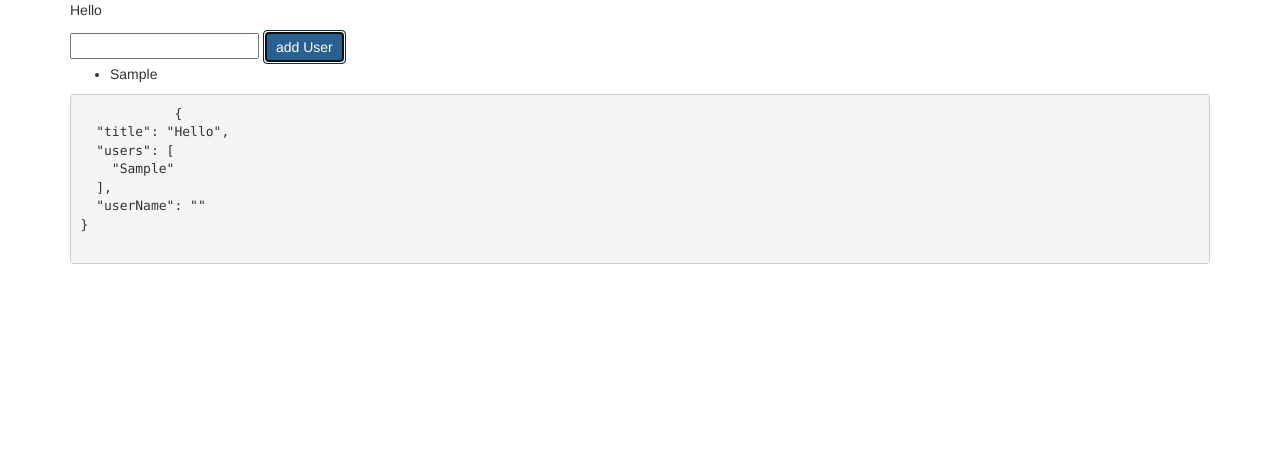
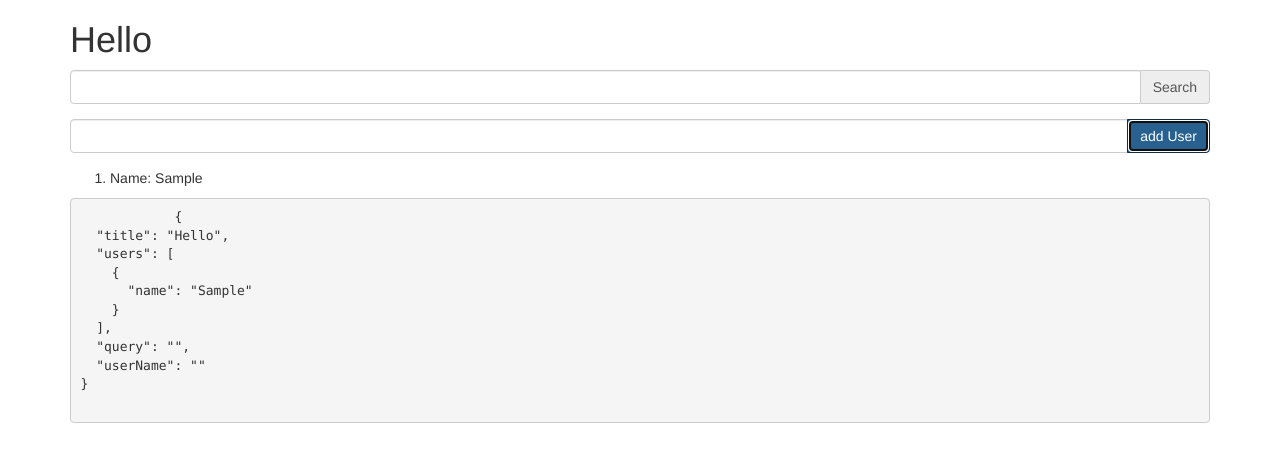
Before and after one commit to shamaDmitry/angular-test-app, a plain HTML site: page index.html in a window 1280 px wide. Both pictures are taken after typing "Sample" into the empty fields and a click on the button "add User". Drawn offline with nearby package versions, Linux system fonts and the light colour scheme.

Commit message:
add filter

```diff
--- a/index.html
+++ b/index.html
@@ -8,25 +8,38 @@
 </head>
 <body ng-cloak ng-controller="MainController as main">
     <div class="container">
-        <p>
+        <h1>
             {{ main.title }}
-        </p>
+        </h1>
+
+        <div class="form-group input-group">
+            <input class="form-control"
+            type="text"
+            ng-model="main.query"
+            ng-model-options="{debounce: 500}"
+            ng-change="main.search()">
+
+            <span class="input-group-addon">Search</span>
+        </div>
 
         <form>
-            <input type="text" ng-model="main.userName">
+            <div class="form-group input-group">
+                <input class="form-control" type="text" ng-model="main.userName">
 
-            <button class="btn btn-primary" ng-click="main.addUser(main.userName)">
-                add User
-            </button>
+                <span class="input-group-btn">
+                    <button class="btn btn-primary "
+                       ng-click="main.addUser(main.userName)">
+                        add User
+                    </button>
+                </span>
+            </div>
         </form>
 
-
-
-        <ul>
-            <li ng-repeat="user in main.users track by $index">
-                {{ user }}
+        <ol>
+            <li ng-repeat="user in main.users | filter: main.query track by $index">
+                Name: {{ user.name }}
             </li>
-        </ul>
+        </ol>
 
         <pre>
             {{ main | json }}
--- a/js/app.controller.js
+++ b/js/app.controller.js
@@ -10,14 +10,22 @@
 
             vm.title = "Hello";
             vm.users = [];
+            vm.query = '';
             vm.userName = '';
 
             vm.addUser = addUser;
+            vm.search = search;
 
-            function addUser(name) {
-                if(name) {
-                    vm.users.push(name);
+            function addUser() {
+                if(vm.userName) {
+                    vm.users.push({name: vm.userName});
                     vm.userName = '';
+                }
+            }
+
+            function search() {
+                if(vm.query){
+                    console.log(vm.query);
                 }
             }
         }
```
